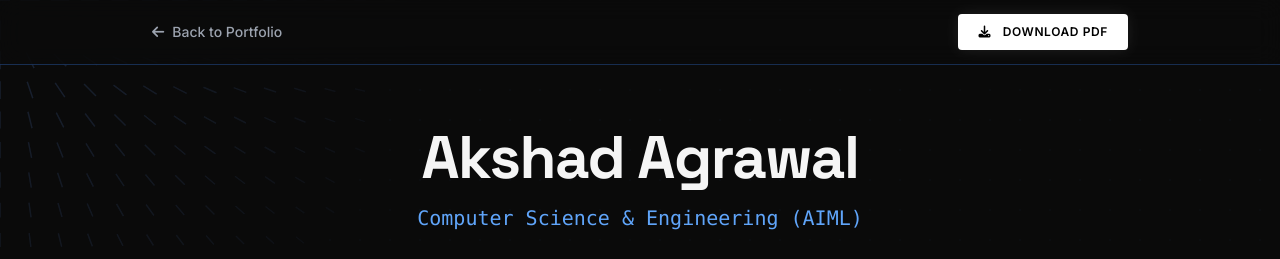
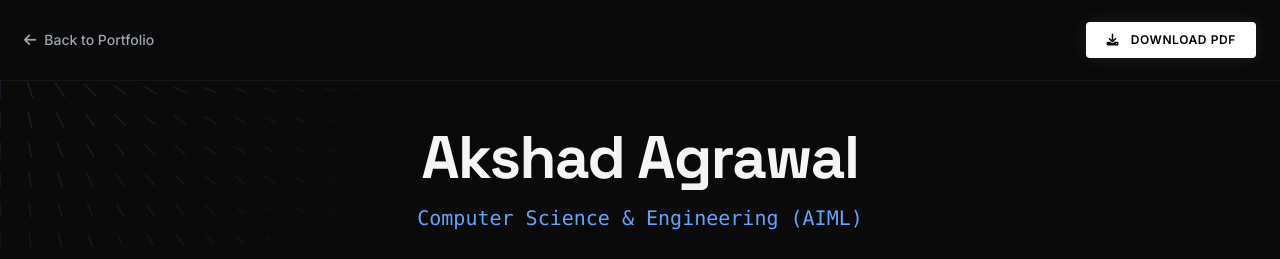
Before and after one commit to Akshad135/akshad135.github.io, a plain HTML site: page resume.html in a window 1280 px wide. Shown: the top 259 px of the page. Drawn offline with nearby package versions, Linux system fonts and the light colour scheme.

Commit message:
fixed navbar in resume page

```diff
--- a/resume.html
+++ b/resume.html
@@ -21,11 +21,14 @@
   </head>
   <body class="antialiased">
     <canvas id="vector-canvas" style="opacity: 0.4"></canvas>
+
+    <!-- Updated Navigation Bar to match index.html styling -->
     <nav
-      class="fixed w-full z-50 glass-card rounded-none border-t-0 border-x-0"
+      class="fixed w-full z-50 glass-nav transition-all duration-300"
+      id="navbar"
     >
       <div
-        class="max-w-5xl mx-auto px-6 h-16 flex items-center justify-between"
+        class="max-w-7xl mx-auto px-6 h-20 flex items-center justify-between relative z-50"
       >
         <a
           href="index.html"
@@ -45,6 +48,7 @@
         </a>
       </div>
     </nav>
+
     <div class="max-w-5xl mx-auto px-6 py-32">
       <header
         class="mb-16 text-center resume-section"
```
